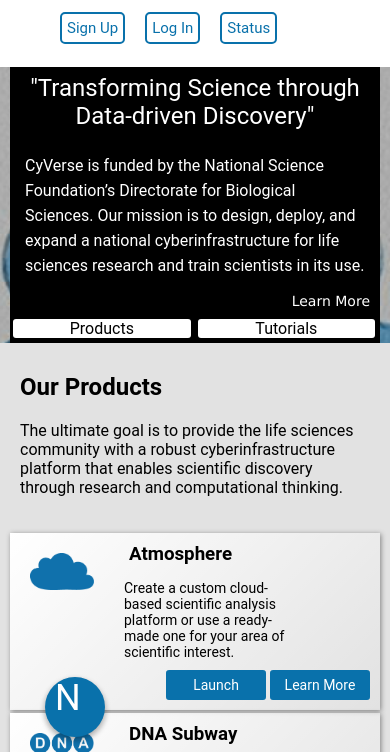
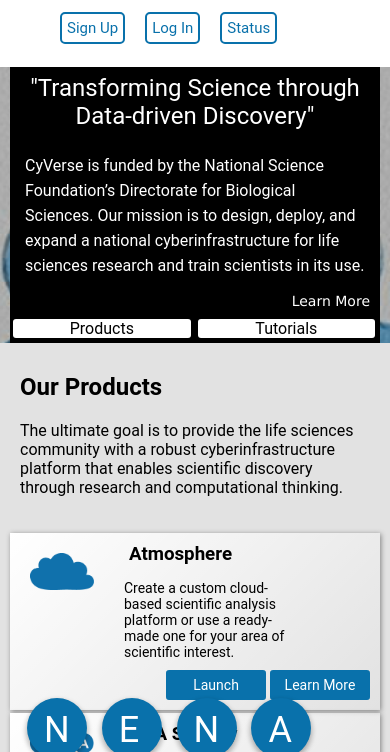
Before and after one commit to cyverse/home-page-mock, a plain HTML site: page index.html in a window 390 px wide. Shown: the part 92-844 px from the top of the page. Drawn offline with Linux system fonts and the light colour scheme; a web font is replaced by a local one.

Commit message:
Begun working on mobile view CSS 	modified:   index.html 	modified:   style.css

```diff
--- a/index.html
+++ b/index.html
@@ -16,9 +16,28 @@
 <!-- MOBILE NAVIGATION -->
 
 <div class="navMobile wrapper">
-    <div class="mobileButton notificationButton">
-        N
-        </div>
+    <div class="mobileButton notificationButton newsButton">
+        <p class="mobileNavText"> N
+        </p>
+    </div>
+    <div class="mobileButton notificationButton eventsButton">
+        <p class="mobileNavText"> E
+        </p>
+    </div>
+
+    <div class="mobileButton notificationButton newsButton">
+        <p class="mobileNavText"> N
+        </p>
+    </div>
+    <div class="mobileButton notificationButton eventsButton">
+        <p class="mobileNavText"> A
+        </p>
+    </div>
+
+    <div class="mobileButton notificationButton eventsButton">
+        <p class="mobileNavText"> H
+        </p>
+    </div>
 </div>
 
 <!--DESKTOP NAVIGATION SECTION -->
--- a/style.css
+++ b/style.css
@@ -30,6 +30,7 @@
 
 .navMobile {
     visibility: hidden;
+    display: none;
 }
 
 .secondaryNav,
@@ -562,7 +563,7 @@
 
 }
 
-@media only screen and (max-width: 620px) {
+@media only screen and (max-width: 640px) {
 
     .footerLinks-wrapper {
         width: 100%;
@@ -577,22 +578,47 @@
 
     .navMobile {
         visibility: visible;
+        position: fixed;
+        z-index: 1;
+        display: inline-block;
+        top:790px;
+        right:-20px;
+    }
+
+    .notificationButton {
         background-color:#FFF;
         width:60px;
         height:60px;
         border-radius:100%;
-          background:#0971ab;
         border:none;
         outline:none;
+        box-shadow: 0 3px 6px rgba(0,0,0,0.16), 0 3px 6px rgba(0,0,0,0.23);
+        margin-right: 9%;
+    }
+
+    .mobileButton {
+    background:#0971ab;
+    bottom:15px;
+    left:45px;
+    float: left;
+}
+
+
+    .mobileNavText {
+        right: -17px;
+        top: -25px;
+        position: relative;
         color:#fff;
         font-size:36px;
-          box-shadow: 0 3px 6px rgba(0,0,0,0.16), 0 3px 6px rgba(0,0,0,0.23);
-          transition:.3s;
-          -webkit-tap-highlight-color: rgba(0,0,0,0);
-          position: fixed;
-          bottom:15px;
-          left:45px;
-          z-index: 1;
+    }
+
+    @media only screen and (max-width: 620px) {
+        .navMobile {
+            right: -17px;
+        }
+
+        .notificationButton {
+            margin-right: 4%;
         }
 
 }
```
Lines whose indentation alone changed are shown as unchanged.
